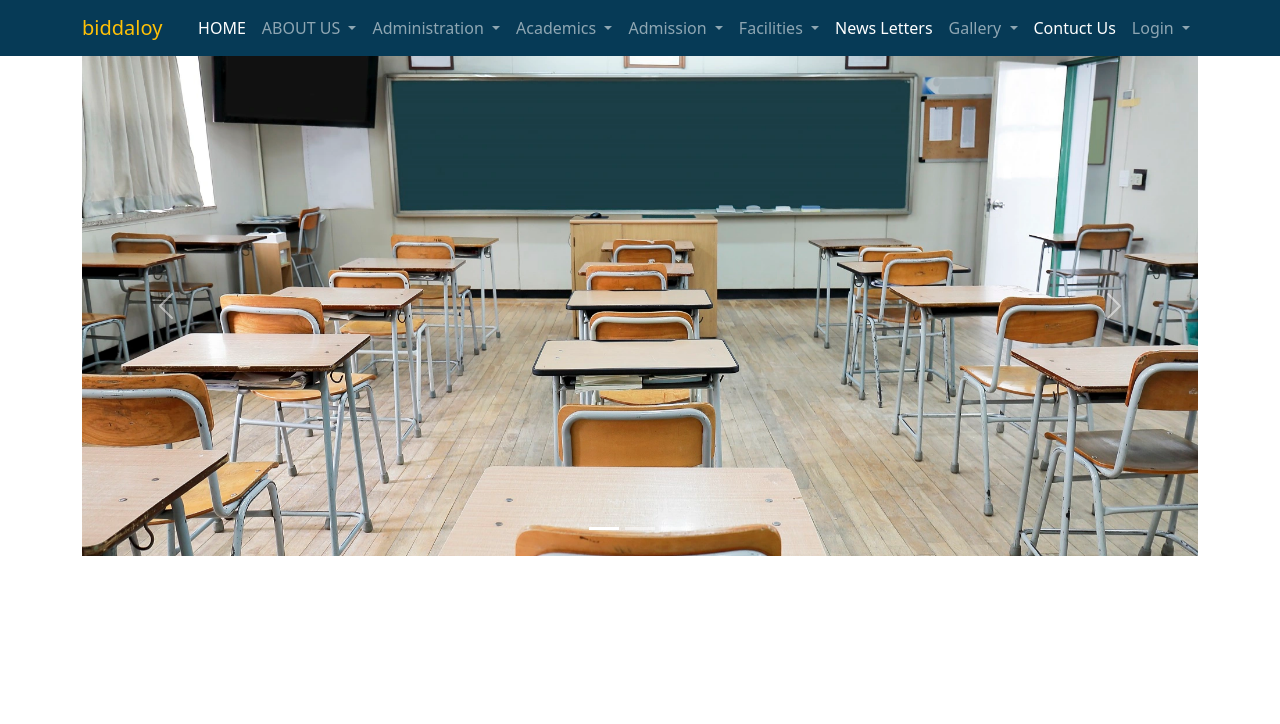
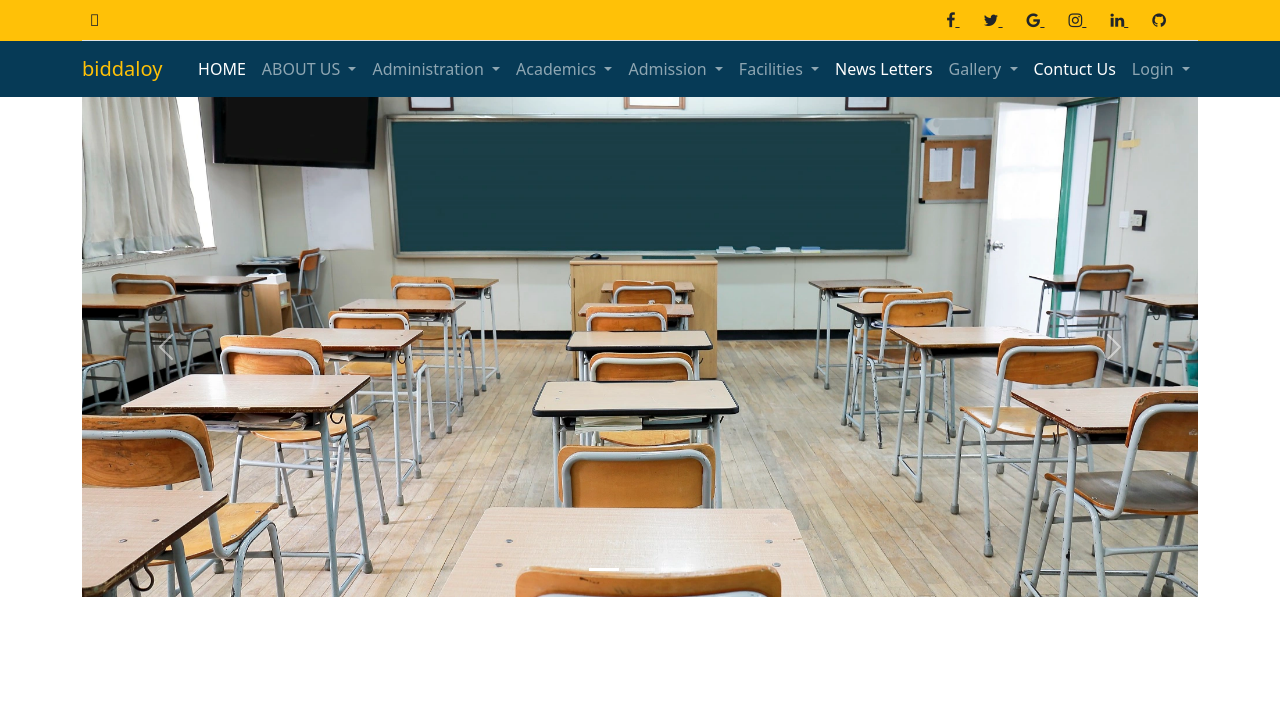
Before and after one commit to Isratjahanmokta/biddaloy, a Django app: page / in a window 1280 px wide. Shown: the top 724 px of the page. Run offline with Django 4.2, Linux system fonts and the light colour scheme.

Commit message:
added header

```diff
--- a/authentication/templates/base.html
+++ b/authentication/templates/base.html
@@ -1,6 +1,7 @@
 <!doctype html>
 {% load static %}
 <html lang="en">
+
 <head>
   <!-- Required meta tags -->
   <meta charset="utf-8">
@@ -8,11 +9,44 @@
 
   <!-- Bootstrap CSS -->
   <link rel="stylesheet" href="{% static '/authentication/css/navbar.css' %}">
-   <link href="https://cdn.jsdelivr.net/npm/bootstrap@5.0.2/dist/css/bootstrap.min.css" rel="stylesheet" integrity="sha384-EVSTQN3/azprG1Anm3QDgpJLIm9Nao0Yz1ztcQTwFspd3yD65VohhpuuCOmLASjC" crossorigin="anonymous">
+  <link href="https://cdn.jsdelivr.net/npm/bootstrap@5.0.2/dist/css/bootstrap.min.css" rel="stylesheet"
+    integrity="sha384-EVSTQN3/azprG1Anm3QDgpJLIm9Nao0Yz1ztcQTwFspd3yD65VohhpuuCOmLASjC" crossorigin="anonymous">
+  <link rel="stylesheet" href="https://cdnjs.cloudflare.com/ajax/libs/font-awesome/4.7.0/css/font-awesome.min.css">
 
   <title>Home</title>
 </head>
+
 <body>
+  <header class="text-center bg-warning text-dark ">
+    <div class="container">
+      <section class="d-flex justify-content-center justify-content-lg-between p-2 border-bottom">
+
+        <div class="me-5 d-none d-lg-block">
+          <span><i class="fa-solid fa-phone"></i></span>
+        </div>
+        <div>
+          <a href="" class="me-4 text-reset ">
+            <i class="fa fa-facebook-f"></i>
+          </a>
+          <a href="" class="me-4 text-reset">
+            <i class="fa fa-twitter"></i>
+          </a>
+          <a href="" class="me-4 text-reset">
+            <i class="fa fa-google"></i>
+          </a>
+          <a href="" class="me-4 text-reset">
+            <i class="fa fa-instagram"></i>
+          </a>
+          <a href="" class="me-4 text-reset">
+            <i class="fa fa-linkedin"></i>
+          </a>
+          <a href="" class="me-4 text-reset">
+            <i class="fa fa-github"></i>
+          </a>
+        </div>
+      </section>
+    </div>
+  </header>
   {% include 'nav_bar.html' %}
   {% block body_block %}
 
@@ -20,6 +54,9 @@
 
 
   <!-- Option 1: Bootstrap Bundle with Popper -->
-    <script src="https://cdn.jsdelivr.net/npm/bootstrap@5.0.2/dist/js/bootstrap.bundle.min.js" integrity="sha384-MrcW6ZMFYlzcLA8Nl+NtUVF0sA7MsXsP1UyJoMp4YLEuNSfAP+JcXn/tWtIaxVXM" crossorigin="anonymous"></script>
+  <script src="https://cdn.jsdelivr.net/npm/bootstrap@5.0.2/dist/js/bootstrap.bundle.min.js"
+    integrity="sha384-MrcW6ZMFYlzcLA8Nl+NtUVF0sA7MsXsP1UyJoMp4YLEuNSfAP+JcXn/tWtIaxVXM"
+    crossorigin="anonymous"></script>
 </body>
+
 </html>
```
Lines whose indentation alone changed are shown as unchanged.
